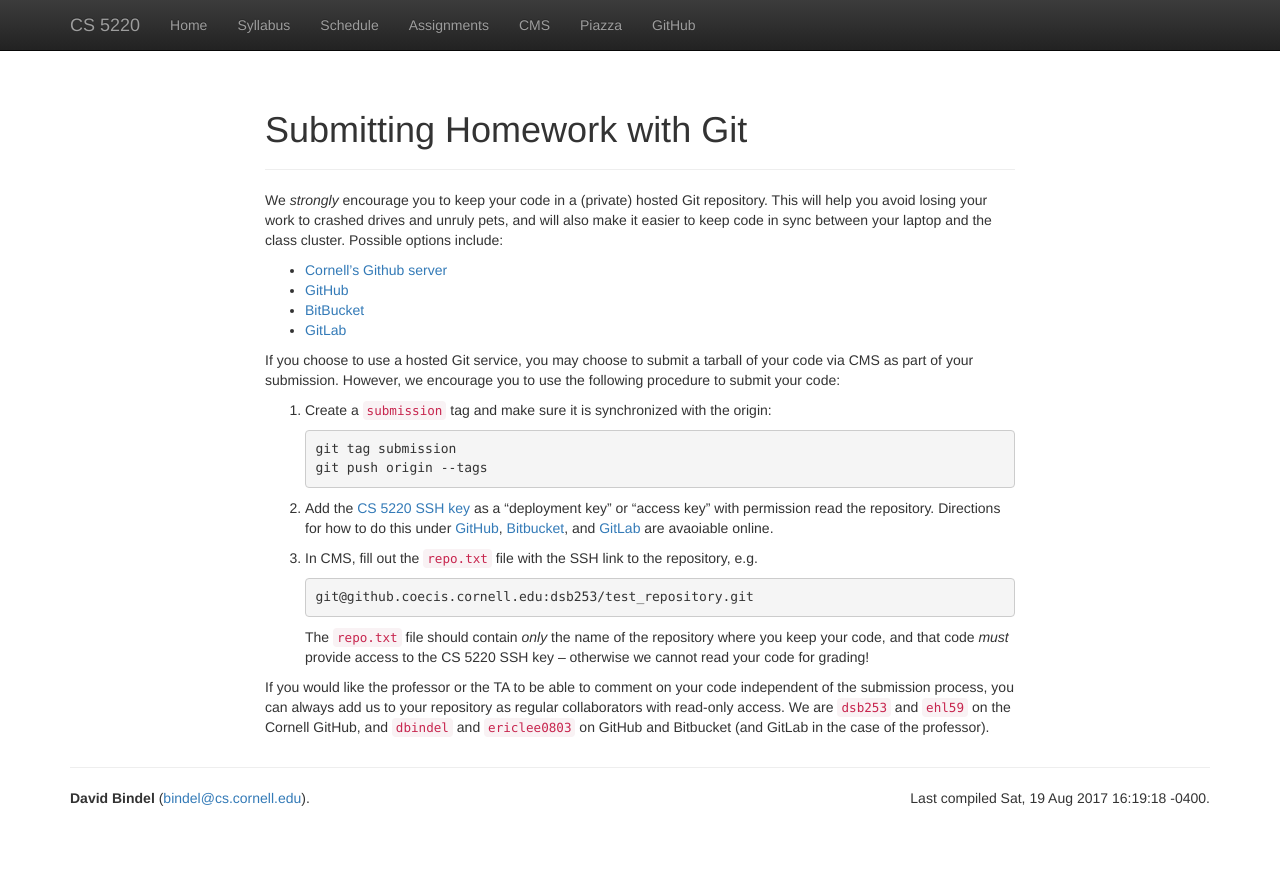
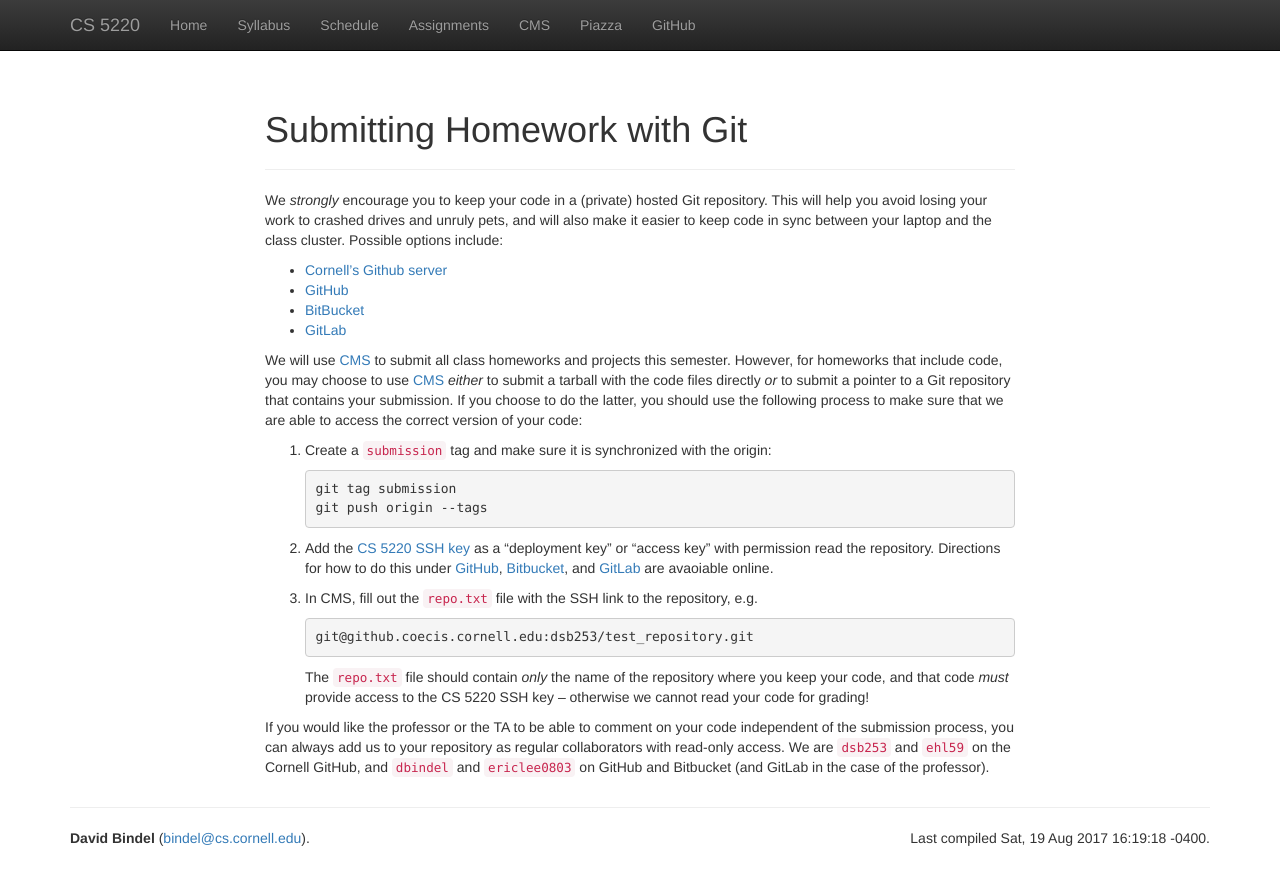
Before and after one commit to cornell-cs5220-f17/cs5220-f17, a Jekyll site: the page built from web/git-info.md, in a window 1280 px wide. Shown: the top 885 px of the page. Built offline with Jekyll 4.4.1, drawn with Linux system fonts in a browser that asks for light colours; nearby versions of some CDN libraries.

Commit message:
Update git-info and add link to course waitlist information page.

```diff
--- a/web/_data/news.yml
+++ b/web/_data/news.yml
@@ -1,3 +1,9 @@
 -
   date: 2017-08-08
   text: Welcome to CS 5220!
+-
+  date: 2017-08-19
+  text: |
+    Unable to enroll?  Check out the
+    <a href="http://www.cs.cornell.edu/courseinfo/enrollment">CS waitlist
+    info page</a>
--- a/web/git-info.md
+++ b/web/git-info.md
@@ -14,9 +14,13 @@ options include:
  - [BitBucket](https://bitbucket.org/)
  - [GitLab](https://about.gitlab.com/)
 
-If you choose to use a hosted Git service, you may choose to submit a
-tarball of your code via CMS as part of your submission.  However, we
-encourage you to use the following procedure to submit your code:
+We will use [CMS] to submit all class homeworks and projects this
+semester.  However, for homeworks that include code, you may choose
+to use [CMS] *either* to submit a tarball with the code files directly
+*or* to submit a pointer to a Git repository that contains your
+submission.  If you choose to do the latter, you should use the
+following process to make sure that we are able to access the correct
+version of your code:
 
 1.  Create a `submission` tag and make sure it is synchronized with
     the origin:
@@ -50,3 +54,5 @@ to your repository as regular collaborators with read-only access.  We
 are `dsb253` and `ehl59` on the Cornell GitHub, and `dbindel` and
 `ericlee0803` on GitHub and Bitbucket (and GitLab in the case of the
 professor).
+
+[CMS]: http://cms.csuglab.cornell.edu/web/guest/
```
